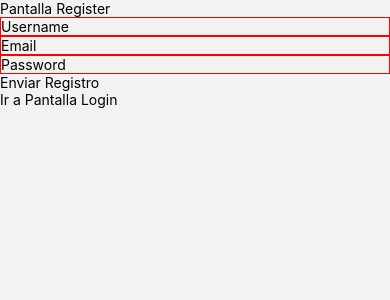
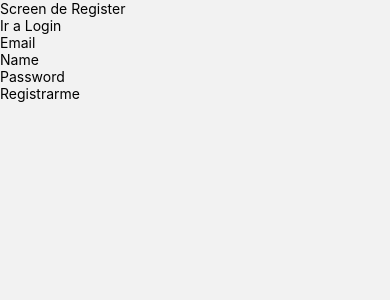
Before and after one commit to SolBurgosB/grupo5_prog3_com1_pi2, a React Native app in the folder grupo5_prog3_com1_pi2/: screen /Register in a window 390 px wide. Shown: the top 300 px of the page. Built offline with nearby package versions, Linux system fonts and the light colour scheme.

Commit message:
creamos la base del login y register

```diff
--- a/grupo5_prog3_com1_pi2/src/screens/Login.js
+++ b/grupo5_prog3_com1_pi2/src/screens/Login.js
@@ -1,45 +1,64 @@
-import React, { Component } from 'react'
-import { FlatList, View, Text, StyleSheet, Pressable, TextInput } from 'react-native'
-import { auth } from '../firebase/config'
+import React, { Component } from 'react';
+import { View, Text, Pressable, TextInput } from "react-native";
+import { auth } from "../firebase/config";
+import firebase from 'firebase';
 
 export default class Login extends Component {
     constructor(props) {
-        super(props)
+        super(props);
         this.state = {
-            username: "",
+            email: "",
             password: "",
-            email: "",
-            error: "",
+            erroremail: "",
+            errorpass: "",
+            emailLoguin: "",
+            noexiste: ""
         }
     }
-    submit(email, password) {
-        if (email.includes("@") && password.length > 5) {
-            auth.signInWithEmailAndPassword(email, password)
-                .then((user) => this.props.navigation.navigate("HomeMenu"))
-                .catch((error) => {
-                    this.setState({ error: error.message })
-                    console.log("Error de Firebase:", error.message)
-                })
+
+    componentDidMount() {
+        auth.onAuthStateChanged(user => this.setState({ emailLoguin: user.email }))
+    }
+
+    onSubmit(email, password, emailLoguin) {
+        console.log("Ingresando usuario: ", { email, password });
+        auth.signInWithEmailAndPassword(email, password)
+            .then((user) => { this.props.navigation.navigate("HomeMenu") })
+            .catch((error) => console.log("Hubo un error"))
+        if (!email.includes("@")) {
+            this.setState({ erroremail: "Email mal formateado" })
+        }
+        if (password.length <= 5) {
+            this.setState({ errorpass: "La password debe tener una longitud mínima de 6 caracteres" })
+        }
+        if (emailLoguin !== email) {
+            const user = auth.currentUser;
+            this.setState({ noexiste: "Credenciales incorrectas" })
         }
     }
+
     render() {
         return (
             <View>
-                <Text>Login</Text>
-                <Pressable onPress={() => this.props.navigation.navigate('Register')}>
-                    <Text>No tengo cuenta</Text>
+                <Text>Screen de Login</Text>
+                <Pressable onPress={() => this.props.navigation.navigate("Register")}>
+                    <Text>Ir a Register</Text>
                 </Pressable>
-                <Pressable onPress={() => this.props.navigation.navigate('HomeMenu')}>
-                    <Text>Entrar en la app</Text>
+
+                <Pressable onPress={() => this.props.navigation.navigate("HomeMenu")}>
+                    <Text>Ir a página principal</Text>
                 </Pressable>
-                <View>
-                    <TextInput keyboardType='email-address' placeholder='email' onChangeText={(text) => this.setState({ email: text })} value={this.state.email} />
-                    <TextInput keyboardType='default' placeholder='password' secureTextEntry={true} onChangeText={(text) => this.setState({ password: text })} value={this.state.password} />
-                    <Text>{this.state.error}</Text>
-                    <Pressable onPress={() => this.submit(this.state.email, this.state.password)}>
-                        <Text>Login</Text>
+
+                <Pressable>
+                    <TextInput placeholder='Email' onChangeText={text => this.setState({ email: text })} value={this.state.email} />
+                    <Text>{this.state.erroremail}</Text>
+                    <TextInput placeholder='Password' onChangeText={text => this.setState({ password: text })} value={this.state.password} secureTextEntry={true} />
+                    <Text>{this.state.errorpass}</Text>
+                    <Text>{this.state.noexiste}</Text>
+                    <Pressable onPress={() => this.onSubmit(this.state.email, this.state.password)}>
+                        <Text>Ingresar</Text>
                     </Pressable>
-                </View>
+                </Pressable>
             </View>
         )
     }
--- a/grupo5_prog3_com1_pi2/src/screens/Register.js
+++ b/grupo5_prog3_com1_pi2/src/screens/Register.js
@@ -1,84 +1,52 @@
 import React, { Component } from 'react'
-import { View, Text, Pressable, TextInput, StyleSheet } from 'react-native'
-import firebase from "firebase"
-import { auth } from '../firebase/config'
+import { View, Pressable, Text, TextInput } from "react-native"
+import { auth, db } from '../firebase/config';
+import firebase from 'firebase';
+
 
 export default class Register extends Component {
     constructor(props) {
-        super(props)
+        super(props);
         this.state = {
+            email: "",
             username: "",
-            email: "",
             password: "",
-            errorusename: "",
-            errormail: "",
-            errorpass: ""
+            erroremail: "",
+            errorpass:""
         }
     }
-    submit(username, email, password) {
-        console.log("Creando usuarios con los valores", { username, email, password })
-        if (
-            username.length > 3 &&
-            email.includes("@") &&
-            password.length > 5
-        ) {
+
+    onSubmit(email, username, password) {
+        console.log("Creando usuario: ", { email, username, password });
+        if (username.length > 3 && email.includes("@") && password.length > 5) {
             auth.createUserWithEmailAndPassword(email, password)
-                .then((user) => {
-                    this.props.navigation.navigate("TabNavigator")
-                })
-                .catch((error) => console.log("Error en la creación del usuario", error))
-
-            this.props.navigation.navigate("HomeMenu")
-        }
-        else {
-            if (username.length <= 3) { this.setState({ errorusername: "El usuario debe tener más de tres caracteres" }) }
-            if (!email.includes("@")) { this.setState({ errormail: "El mail debe incluir @" }) }
-            if (password.length <= 5) { this.setState({ errorpass: "La contraseña debe tener más de 5 caracteres" }) }
+                .then((user) => { this.props.navigation.navigate("Login") })
+                .catch((error) => console.log("Hubo un error"))
+            if (!email.includes("@")) {
+                this.setState({ erroremail: "Email mal formateado" })
+            }
+            if (password.length <= 5) {
+                this.setState({ errorpass: "La password debe tener una longitud mínima de 6 caracteres" })
+            }
         }
     }
+
     render() {
         return (
             <View>
-                <Text>Pantalla Register</Text>
-                <View>
-                    <TextInput
-                        style={styles.input}
-                        keyboardType='default'
-                        placeholder='Username'
-                        onChangeText={(text) => this.setState({ username: text })}
-                        value={this.state.username}
-                    />
-                    <TextInput
-                        style={styles.input}
-                        keyboardType='default'
-                        placeholder='Email'
-                        onChangeText={(text) => this.setState({ email: text })}
-                        value={this.state.email}
-                    />
-                    <TextInput
-                        style={styles.input}
-                        keyboardType='default'
-                        placeholder='Password'
-                        onChangeText={(text) => this.setState({ password: text })}
-                        value={this.state.password}
-                        secureTextEntry={true}
-                    />
-                    <Pressable onPress={() => this.submit(this.state.username, this.state.email, this.state.password)}>
-                        <Text>Enviar Registro</Text>
-                    </Pressable>
-                    <Text>{this.state.error}</Text>
-                </View>
+                <Text>Screen de Register</Text>
                 <Pressable onPress={() => this.props.navigation.navigate("Login")}>
-                    <Text>Ir a Pantalla Login</Text>
+                    <Text>Ir a Login</Text>
+                </Pressable>
+                <TextInput placeholder='Email' onChangeText={text => this.setState({ email: text })} value={this.state.email} />
+                <Text>{this.state.erroremail}</Text>
+                <TextInput placeholder='Name' onChangeText={text => this.setState({ username: text })} value={this.state.username} />
+                <TextInput placeholder='Password' onChangeText={text => this.setState({ password: text })} value={this.state.password} secureTextEntry={true} />
+                <Text>{this.state.errorpass}</Text>
+                <Pressable onPress={() => this.onSubmit(this.state.email, this.state.username, this.state.password)}>
+                    <Text>Registrarme</Text>
                 </Pressable>
             </View>
         )
     }
 }
-
-const styles = StyleSheet.create({
-    input: {
-        borderWidth: 1,
-        borderColor: "red"
-    }
-})
```
Also changed, not shown: 1 other file (tests, documents, lock files or other folders).
